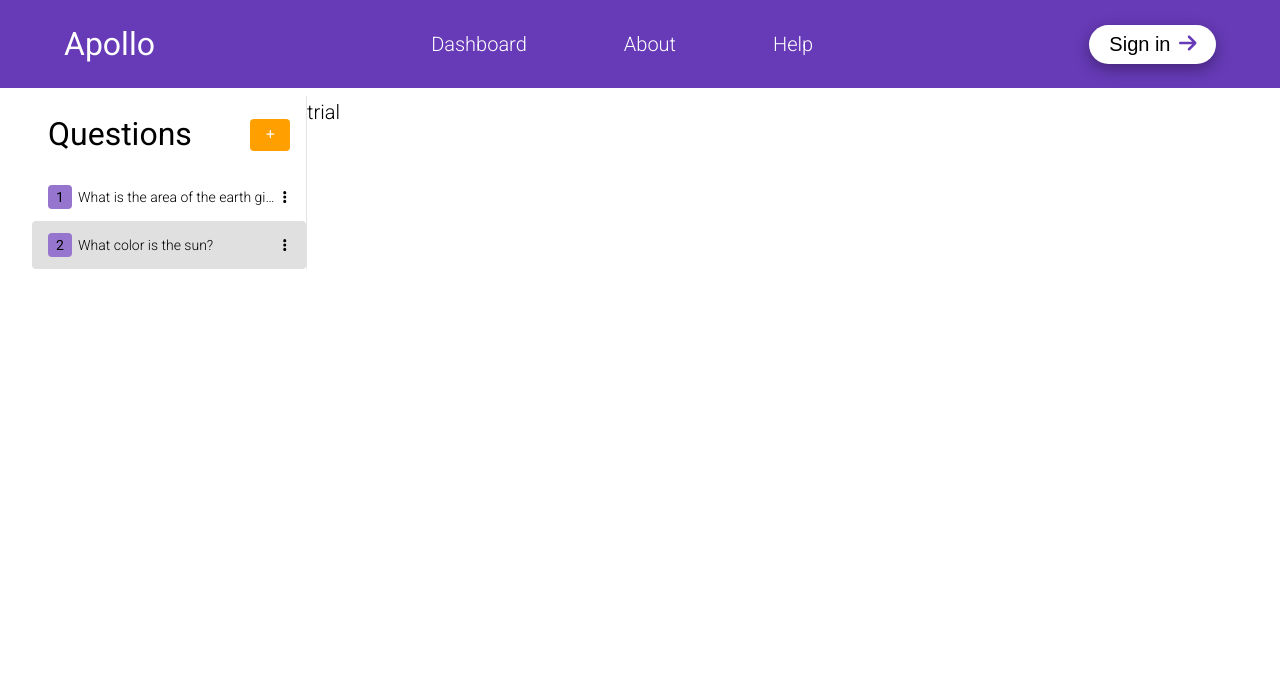
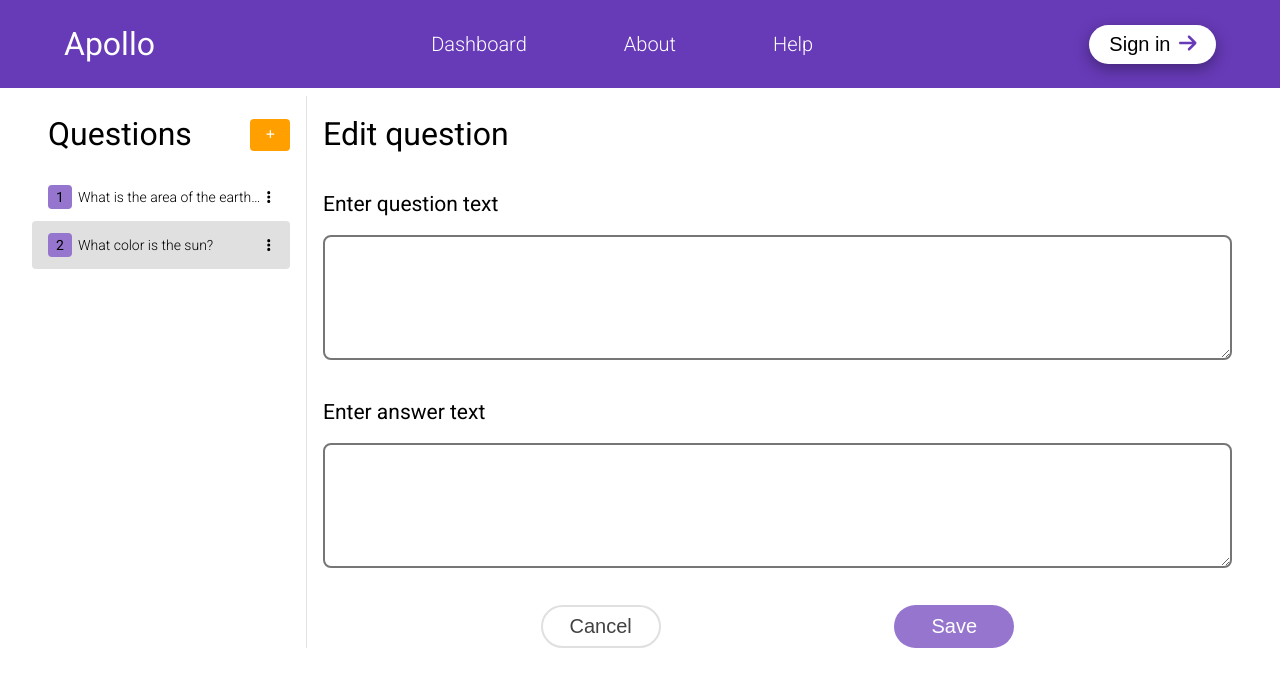
Before and after one commit to popastefan10/apollo-frontend, an Angular app: page /assessment/1 in a window 1280 px wide. Shown: the top 686 px of the page. Built offline with nearby package versions, Linux system fonts and the light colour scheme.

Commit message:
add question view inside assessment view

```diff
--- a/src/app/components/assessment-view/assessment-view.component.html
+++ b/src/app/components/assessment-view/assessment-view.component.html
@@ -31,6 +31,6 @@
     </div>
   </div>
   <div class="assessment-container__right">
-    <p>trial</p>
+    <app-question-view [questionId]="12"></app-question-view>
   </div>
 </div>
--- a/src/app/components/assessment-view/assessment-view.component.scss
+++ b/src/app/components/assessment-view/assessment-view.component.scss
@@ -31,6 +31,8 @@
     }
 
     &__questions {
+      padding-right: 16px;
+
       .question {
         padding: 8px 16px;
         border-radius: 4px;
--- a/src/app/components/dashboard/dashboard.component.html
+++ b/src/app/components/dashboard/dashboard.component.html
@@ -9,5 +9,3 @@
 		<app-articles></app-articles>
 	</mat-expansion-panel>
 </div>
-
-<app-question-view [questionId]="12"></app-question-view>
--- a/src/app/components/question-view/question-view.component.html
+++ b/src/app/components/question-view/question-view.component.html
@@ -1,3 +1,6 @@
+<div class="view-title">
+  <h3>Edit question</h3>
+</div>
 <div class="question-editor">
   <h4>Enter question text</h4>
   <textarea
--- a/src/app/components/question-view/question-view.component.scss
+++ b/src/app/components/question-view/question-view.component.scss
@@ -1,6 +1,10 @@
+.view-title {
+  padding: 16px;
+}
+
 .question-editor,
 .answer-editor {
-  margin-top: 16px;
+  padding: 16px;
 
   textarea {
     width: 100%;
```
